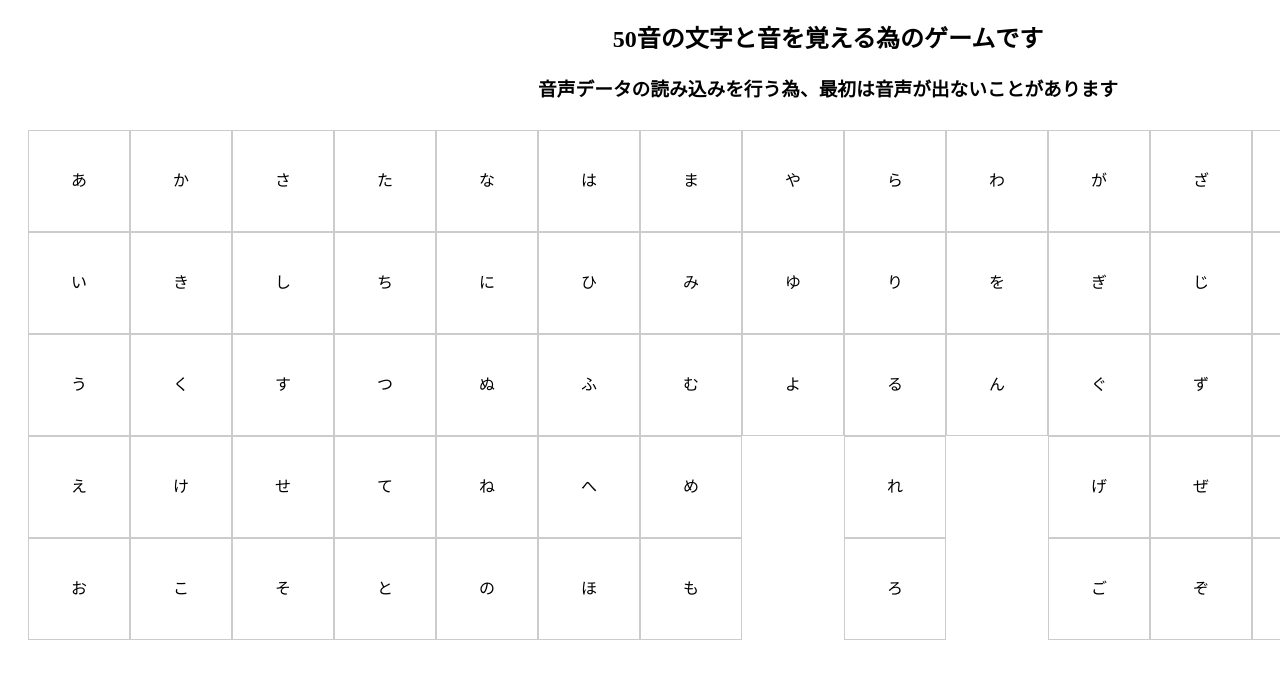
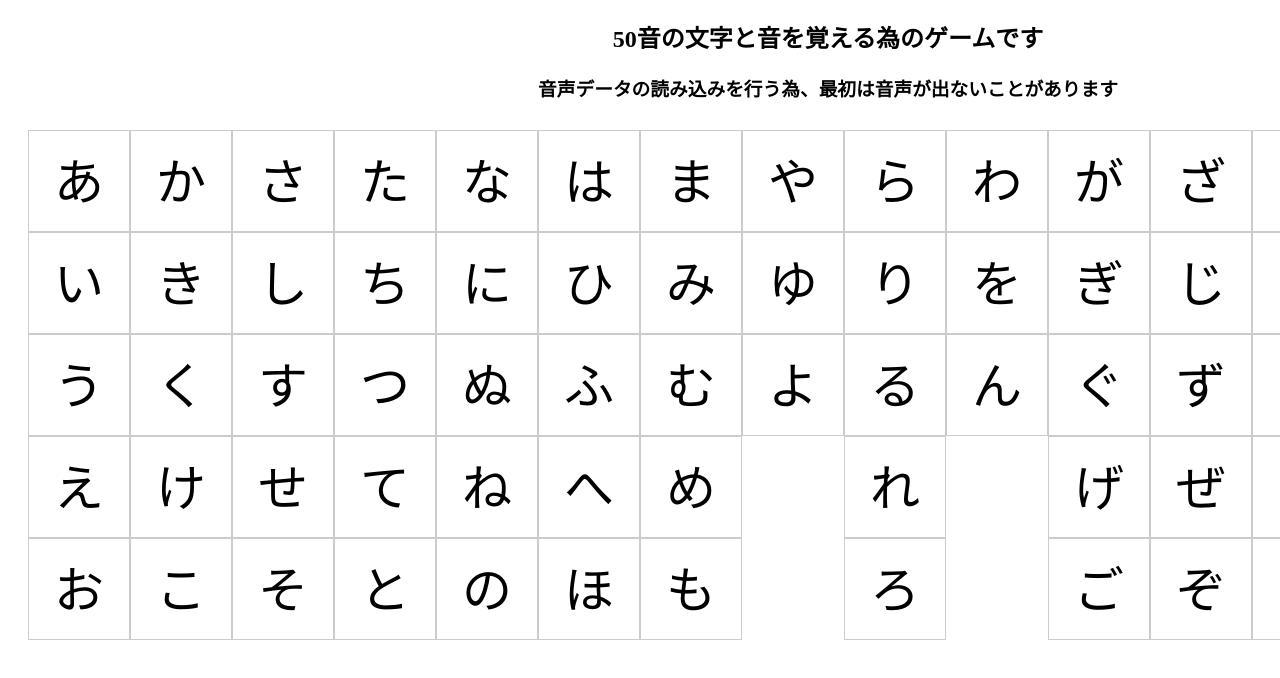
Before and after one commit to KOJI-YAMAMOTO-GitHub/aiueo-game, a plain HTML site: page index.html in a window 1280 px wide. Shown: the part 98-776 px from the top of the page. Drawn offline with Linux system fonts and the light colour scheme.

Commit message:
Update style.css

```diff
--- a/css/style.css
+++ b/css/style.css
@@ -19,6 +19,10 @@ list-style: none;
 
 @media screen and (min-width:480px) {
   /*　画面サイズが480pxからはここを読み込む　*/
+  .table{
+    font-size: 100px;
+    font-family: 'M PLUS 1p', sans-serif;
+  }
   .centering_item {
     /* background-color: #03A9F4;  背景色指定 */
     /* width: 480px;               幅指定 */
@@ -36,10 +40,10 @@ list-style: none;
     flex-direction: column;
     margin-right: 0;
     border: 1px solid #ccc;
-    width: 50px;
-    height: 50px;
+    width: 200px;
+    height: 200px;
     text-align: center;
-    line-height: 50px;
+    line-height: 200px;
   }
 
 
@@ -51,6 +55,8 @@ list-style: none;
   /*　画面サイズが1024pxからはここを読み込む　*/
   .table{
     display: flex;
+    font-size: 50px;
+    font-family: 'M PLUS 1p', sans-serif;
     }
 
     .table div ul{
```
